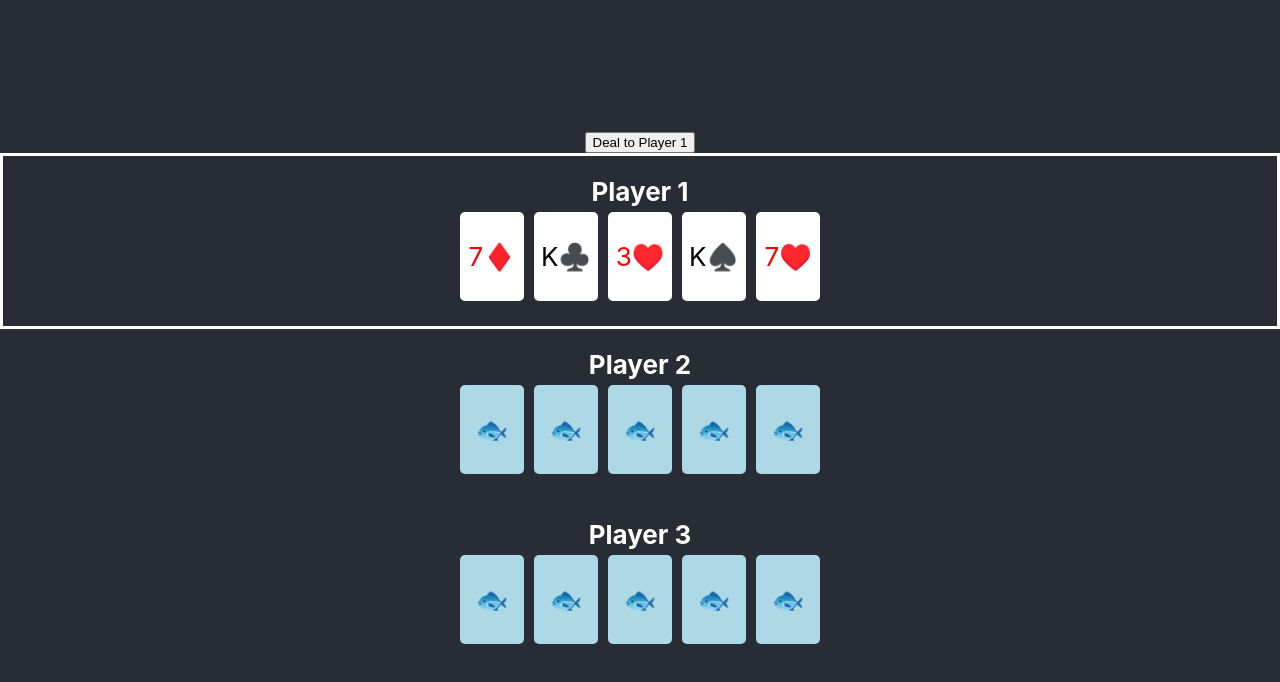
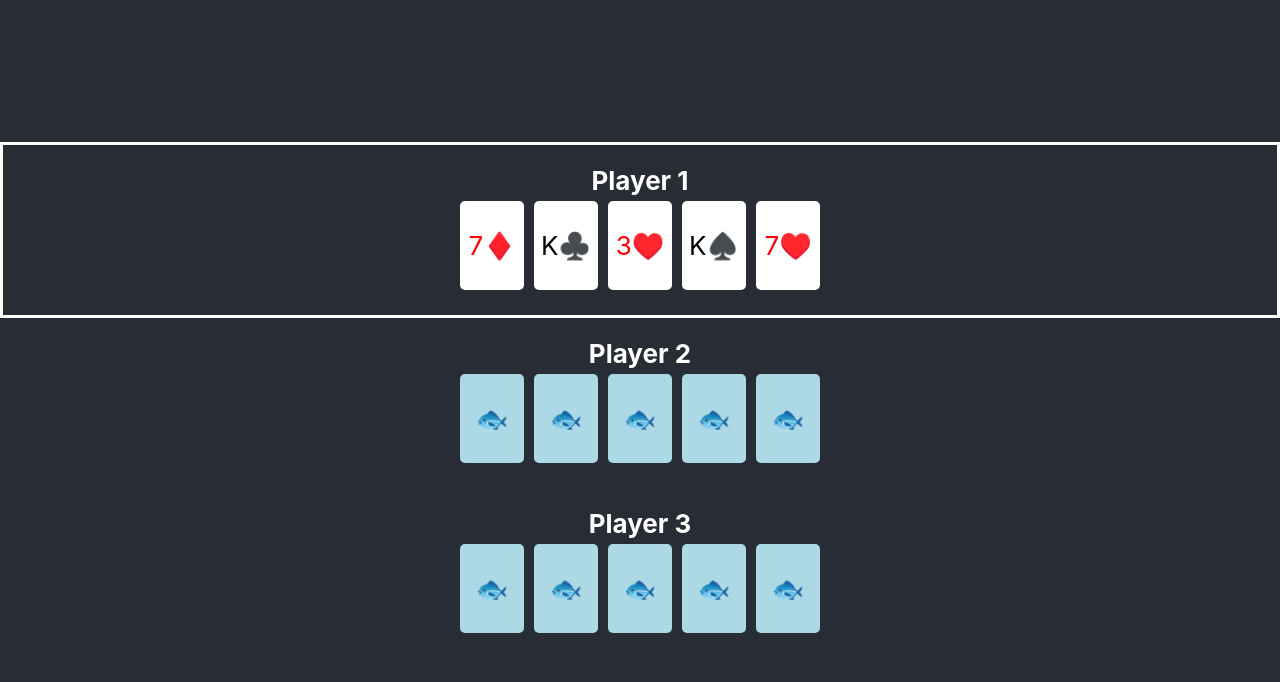
Before and after one commit to wonderley/code-for-videos, a React (Create React App) app in the folder go-fish/frontend/: page / in a window 1280 px wide. Shown: the top 682 px of the page. Built offline with nearby package versions, Linux system fonts and the light colour scheme.

Commit message:
remove deal to player 1 button

```diff
--- a/go-fish/frontend/src/App.js
+++ b/go-fish/frontend/src/App.js
@@ -20,12 +20,6 @@ export default function App() {
   return (
     <div className='App'>
       <header className='App-header'>
-        <button onClick={() => {
-          dealCard(deck, handData, 0)
-          setHandData([...handData])
-        }}>
-          Deal to Player 1
-        </button>
         <Table
           handData={handData}
           playerTurn={playerTurn}
```
